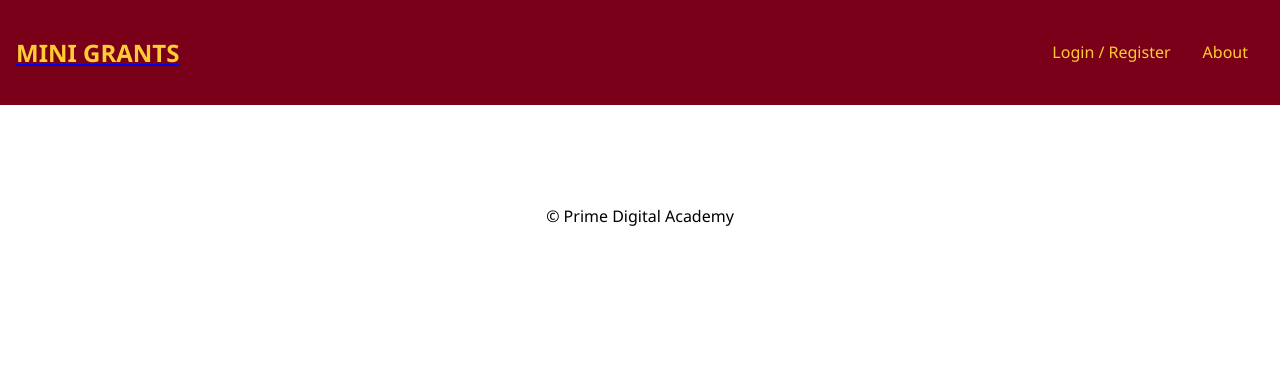
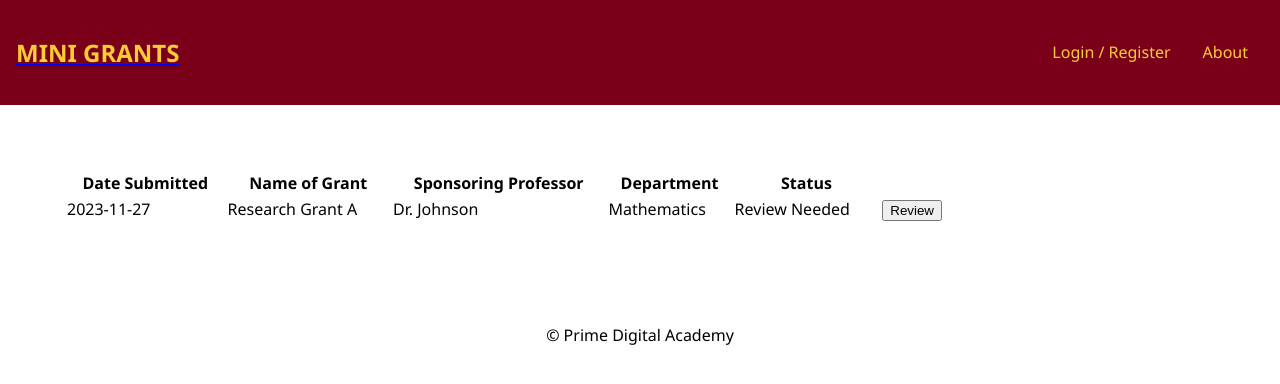
Before and after one commit to n-greensweig/mini-grants-IonE, a React (Create React App) app: page /#/reviewerhomepage in a window 1280 px wide. Shown: the top 384 px of the page. Built offline with nearby package versions, Linux system fonts and the light colour scheme; no server answers.

Commit message:
Start to the ReviewerHomePage.jsx

```diff
--- a/src/components/ReviewerHomePage/ReviewerHomePage.css
+++ b/src/components/ReviewerHomePage/ReviewerHomePage.css
@@ -0,0 +1,4 @@
+.reviewerTable{
+    margin: 5%;
+    width: 70%;
+}
--- a/src/components/ReviewerHomePage/ReviewerHomePage.jsx
+++ b/src/components/ReviewerHomePage/ReviewerHomePage.jsx
@@ -1,4 +1,66 @@
+// View 3.2 Reviewer View
+
+// React
+import React, { useState, useEffect } from 'react';
+import { useHistory, useParams } from 'react-router-dom';
+
+// Axios
+import axios from 'axios';
+
+// Styles
+import './ReviewerHomePage.css';
+
 function ReviewerHomePage(){
+
+    const history = useHistory();
+
+    const data = [
+        {
+            dateSubmitted: '2023-11-27',
+            grantName: 'Research Grant A',
+            sponsoringProfessor: 'Dr. Johnson',
+            department: 'Mathematics',
+            status: 'Review Needed',
+        }
+    ];
+
+    const handleReviewClick = (grantName) => {
+        console.log(`Review button clicked for grant: ${grantName}`);
+        // Use history.push to navigate to the "/grantreviewform" route
+        history.push('/grantreviewform')
+    };
+
+    return (
+        <table className="reviewerTable">
+            <thead>
+                <tr>
+                    <th>Date Submitted</th>
+                    <th>Name of Grant</th>
+                    <th>Sponsoring Professor</th>
+                    <th>Department</th>
+                    <th>Status</th>
+                    <th></th>
+                </tr>
+            </thead>
+            <tbody>
+                {data.map((item, index) => (
+                    <tr key={index}>
+                        <td>{item.dateSubmitted}</td>
+                        <td>{item.grantName}</td>
+                        <td>{item.sponsoringProfessor}</td>
+                        <td>{item.department}</td>
+                        <td>{item.status}</td>
+                        <td>
+                            <button onClick={() => handleReviewClick(item.grantName)}>
+                                Review
+                            </button>
+                        </td>
+                    </tr>
+                ))}
+            </tbody>
+        </table>
+
+    );
 
 }
 
```
